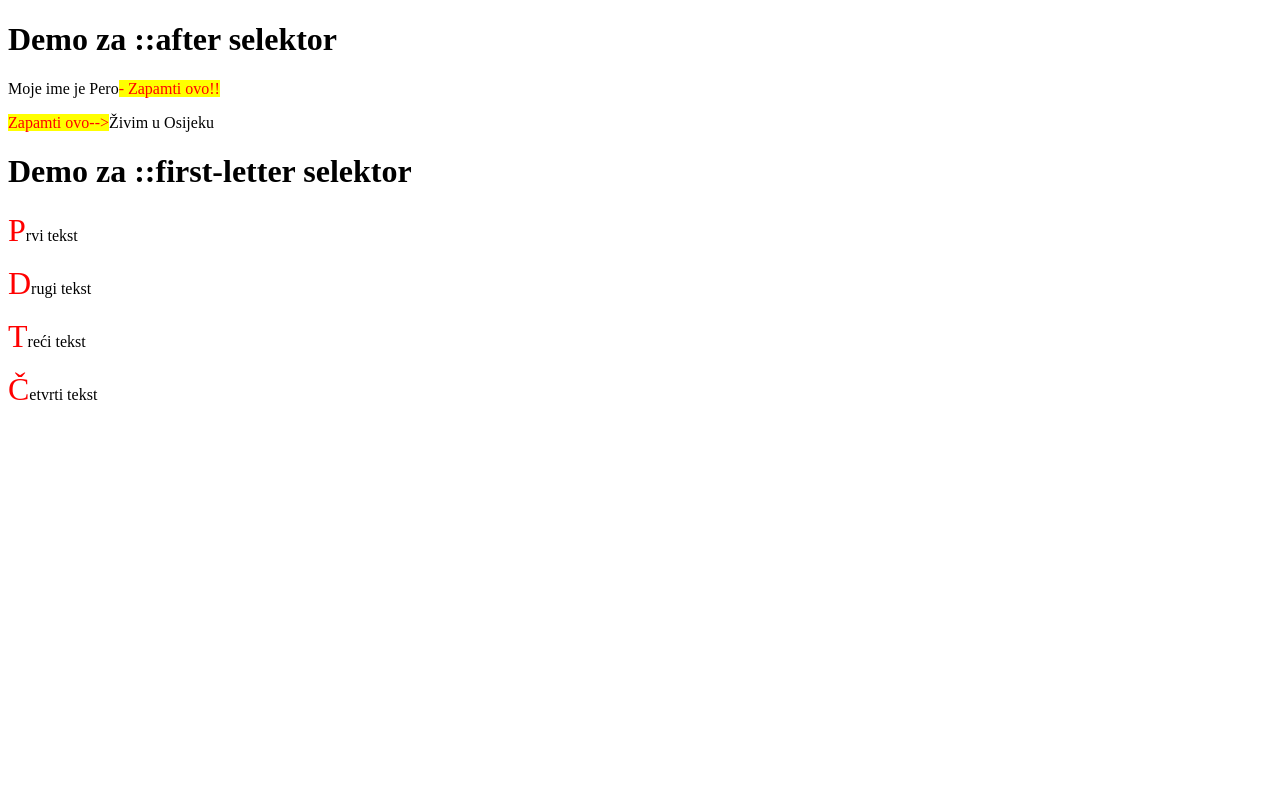
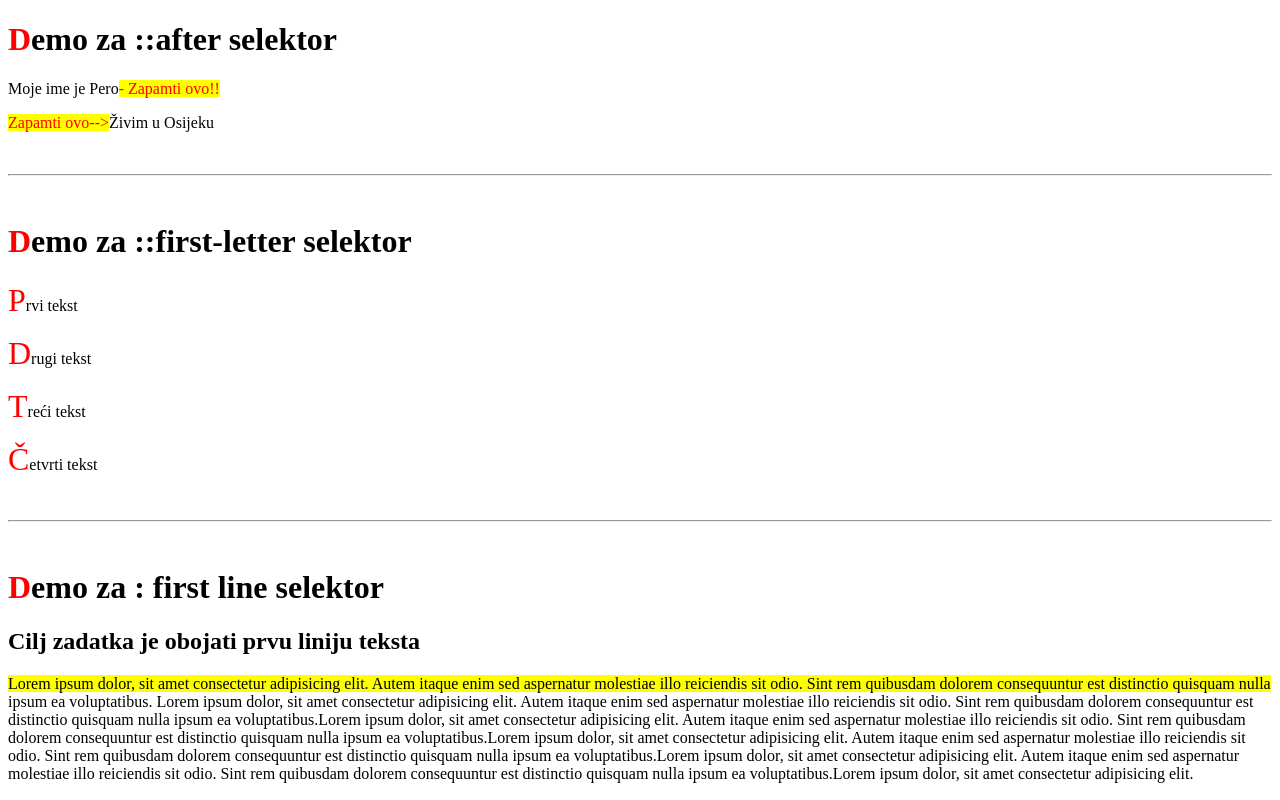
Before and after one commit to Marasz01/algebra.selektori4, a plain HTML site: page index.html in a window 1280 px wide. Drawn offline with Linux system fonts and the light colour scheme.

Commit message:
add first line

```diff
--- a/index.html
+++ b/index.html
@@ -1,16 +1,20 @@
 <!DOCTYPE html>
 <html lang="en">
-<head>
-    <meta charset="UTF-8">
-    <meta name="viewport" content="width=device-width, initial-scale=1.0">
+  <head>
+    <meta charset="UTF-8" />
+    <meta name="viewport" content="width=device-width, initial-scale=1.0" />
     <title>Document</title>
-    <link rel="stylesheet" href="./style.css">
-</head>
-<body>
+    <link rel="stylesheet" href="./style.css" />
+  </head>
+  <body>
     <h1>Demo za ::after selektor</h1>
 
     <p class="pip">Moje ime je Pero</p>
     <p class="pp">Živim u Osijeku</p>
+
+    <br />
+    <hr />
+    <br />
 
     <h1>Demo za ::first-letter selektor</h1>
 
@@ -18,5 +22,32 @@
     <p class="txt">Drugi tekst</p>
     <p class="txt">Treći tekst</p>
     <p class="txt">Četvrti tekst</p>
-</body>
+
+    <br />
+    <hr />
+    <br />
+
+    <h1>Demo za : first line selektor</h1>
+
+    <h2>Cilj zadatka je obojati prvu liniju teksta</h2>
+
+    <p class="fl">
+      Lorem ipsum dolor, sit amet consectetur adipisicing elit. Autem itaque
+      enim sed aspernatur molestiae illo reiciendis sit odio. Sint rem quibusdam
+      dolorem consequuntur est distinctio quisquam nulla ipsum ea voluptatibus.
+      Lorem ipsum dolor, sit amet consectetur adipisicing elit. Autem itaque
+      enim sed aspernatur molestiae illo reiciendis sit odio. Sint rem quibusdam
+      dolorem consequuntur est distinctio quisquam nulla ipsum ea
+      voluptatibus.Lorem ipsum dolor, sit amet consectetur adipisicing elit.
+      Autem itaque enim sed aspernatur molestiae illo reiciendis sit odio. Sint
+      rem quibusdam dolorem consequuntur est distinctio quisquam nulla ipsum ea
+      voluptatibus.Lorem ipsum dolor, sit amet consectetur adipisicing elit.
+      Autem itaque enim sed aspernatur molestiae illo reiciendis sit odio. Sint
+      rem quibusdam dolorem consequuntur est distinctio quisquam nulla ipsum ea
+      voluptatibus.Lorem ipsum dolor, sit amet consectetur adipisicing elit.
+      Autem itaque enim sed aspernatur molestiae illo reiciendis sit odio. Sint
+      rem quibusdam dolorem consequuntur est distinctio quisquam nulla ipsum ea
+      voluptatibus.Lorem ipsum dolor, sit amet consectetur adipisicing elit.
+    </p>
+  </body>
 </html>
--- a/style.css
+++ b/style.css
@@ -12,3 +12,10 @@
     color: red;
     font-size: xx-large;
 }
+h1::first-letter{
+    color: red;
+    font-size: xx-large;
+}
+.fl::first-line{
+    background-color: yellow;
+}
```
